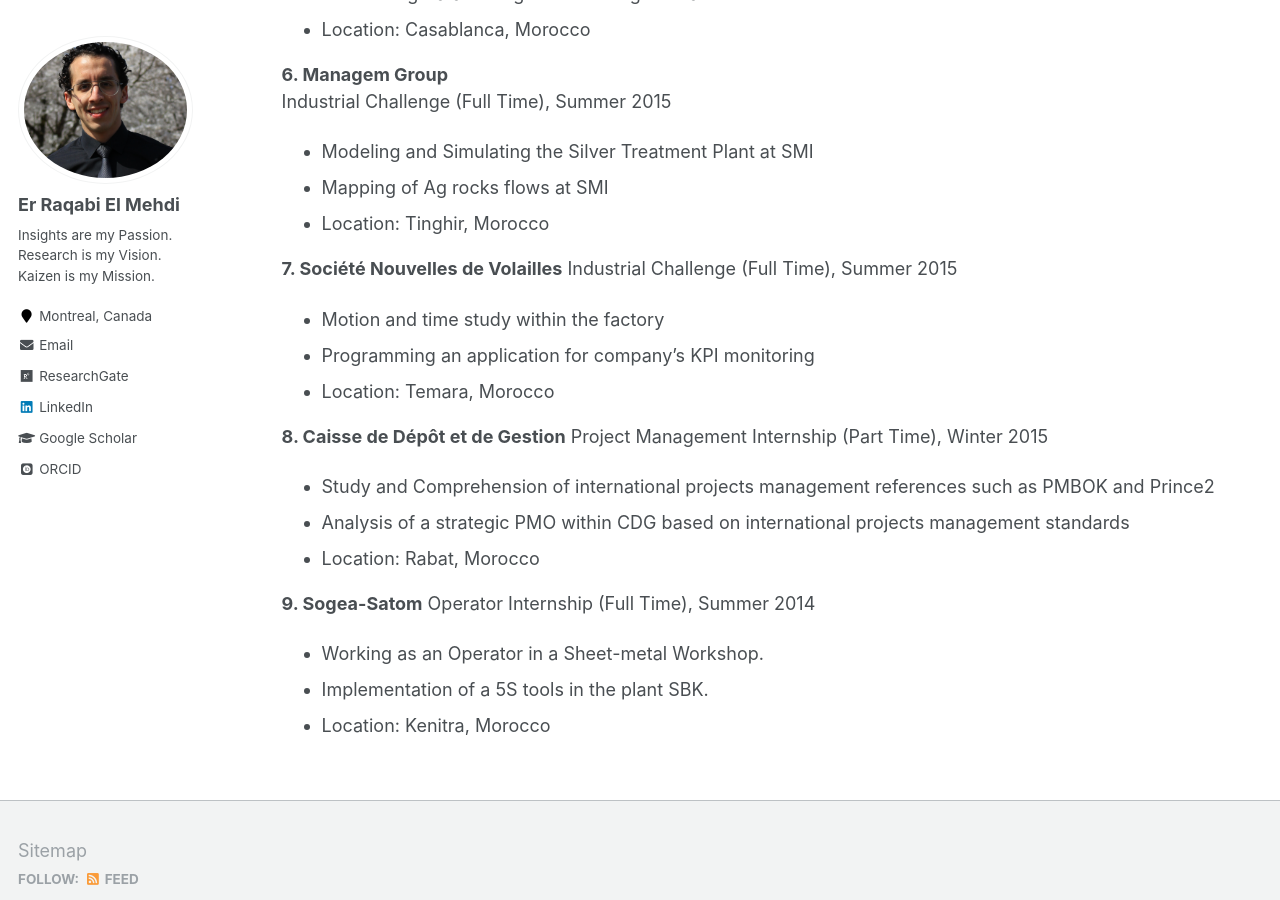
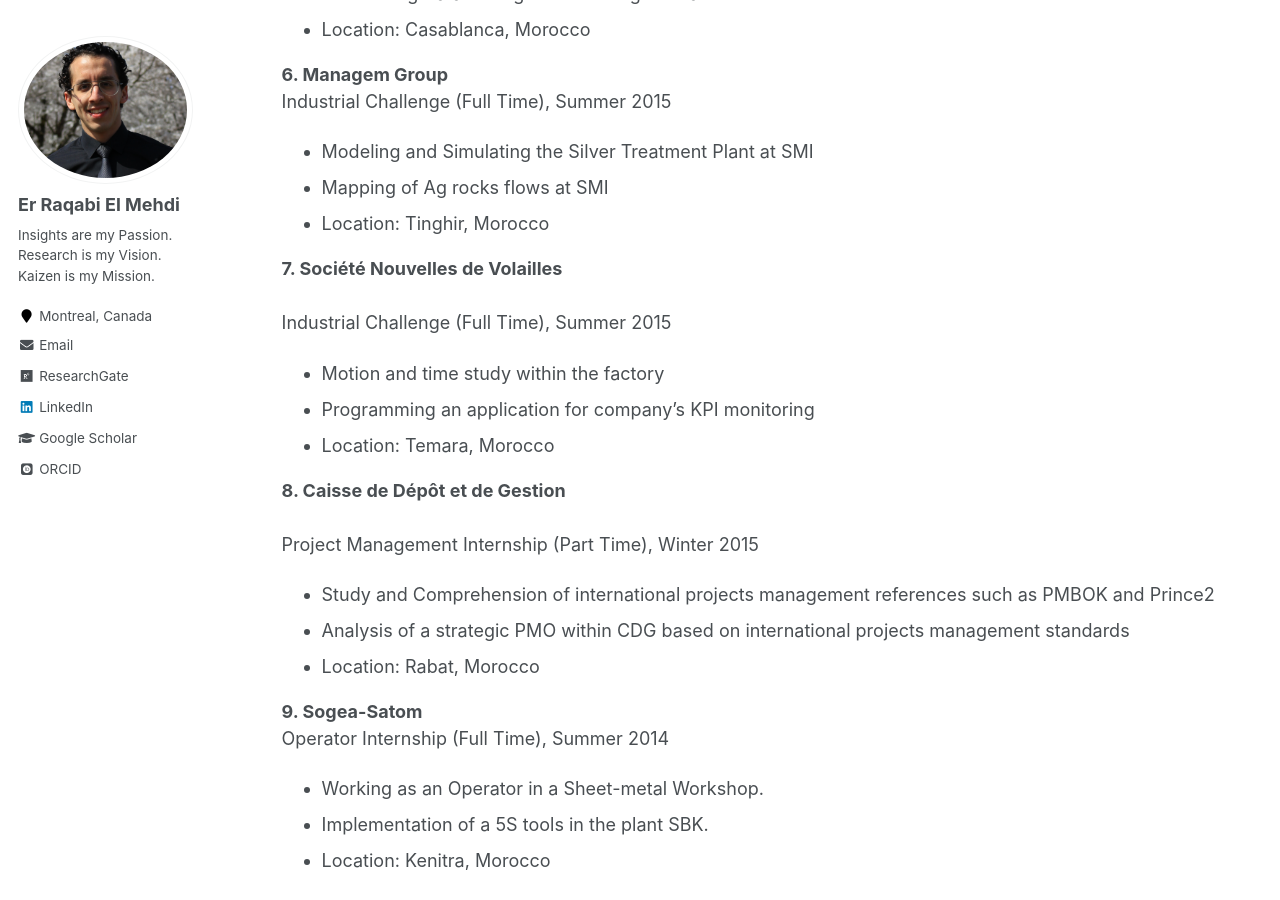
Before and after one commit to RqbMedi/rqbmedi.github.io, a Jekyll site: the page built from _pages/others.md, in a window 1280 px wide and 900 px high, scrolled down 1895 px. Built offline with Jekyll 4.4.1, drawn with Linux system fonts in a browser that asks for light colours; some web fonts are replaced.

```diff
--- a/_pages/others.md
+++ b/_pages/others.md
@@ -66,19 +66,19 @@ Industrial Challenge (Full Time), Summer 2015
  - Mapping of Ag rocks flows at SMI
  - Location: Tinghir, Morocco
 
- **7. Société Nouvelles de Volailles**
+ **7. Société Nouvelles de Volailles**<br>
 Industrial Challenge (Full Time), Summer 2015
  - Motion and time study within the factory
  - Programming an application for company's KPI monitoring
  - Location: Temara, Morocco
 
- **8. Caisse de Dépôt et de Gestion**
+ **8. Caisse de Dépôt et de Gestion**<br>
 Project Management Internship (Part Time), Winter 2015
  - Study and Comprehension of international projects management references such as PMBOK and Prince2
  - Analysis of a strategic PMO within CDG based on international projects management standards
  - Location: Rabat, Morocco
 
- **9. Sogea-Satom**
+ **9. Sogea-Satom**<br>
  Operator Internship (Full Time), Summer 2014
  - Working as an Operator in a Sheet-metal Workshop.
  - Implementation of a 5S tools in the plant SBK.
```
